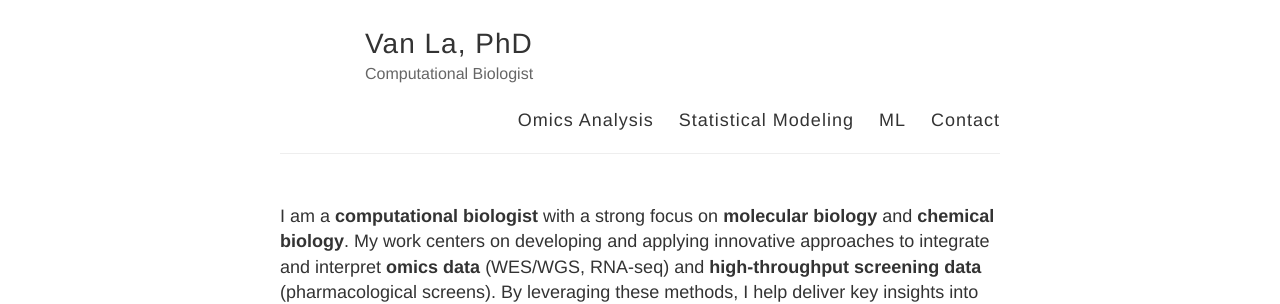
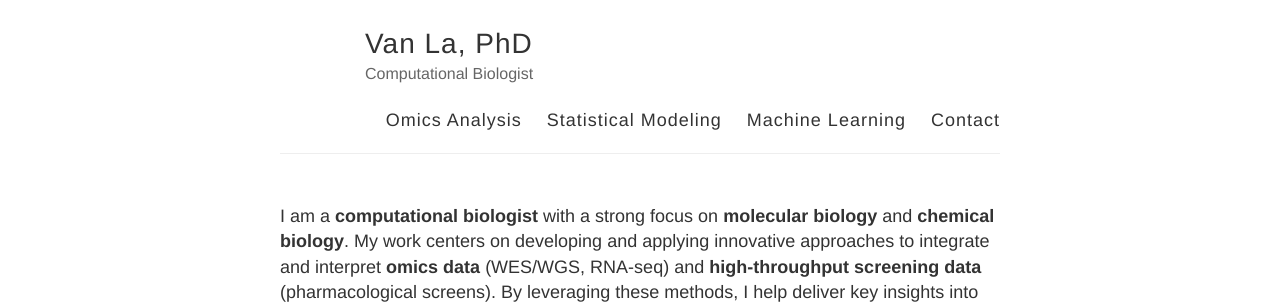
Before and after one commit to vanngocthuyla/Data_Analysis, a Jekyll site: the page built from _pages/intro.md, in a window 1280 px wide. Shown: the top 304 px of the page. Built offline with Jekyll 4.4.1, drawn with Linux system fonts in a browser that asks for light colours.

Commit message:
Update default.html

```diff
--- a/_layouts/default.html
+++ b/_layouts/default.html
@@ -29,7 +29,7 @@
           <nav>
             <a href="{{ site.url }}/omics">Omics Analysis</a>
             <a href="{{ site.url }}/modeling">Statistical Modeling</a>
-            <a href="{{ site.url }}/ml">ML</a>
+            <a href="{{ site.url }}/ml">Machine Learning</a>
             <a href="{{ site.url }}/contact">Contact</a>
           </nav>
         </header>
```
